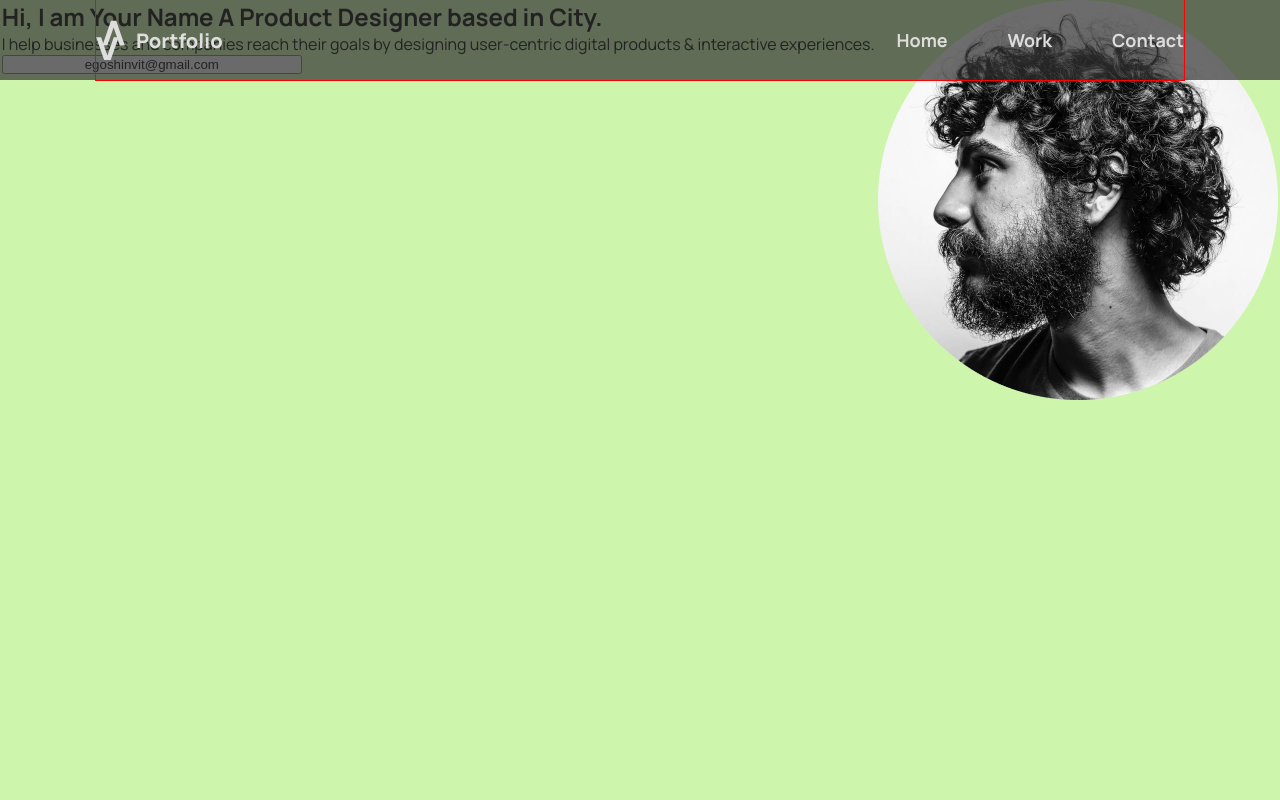
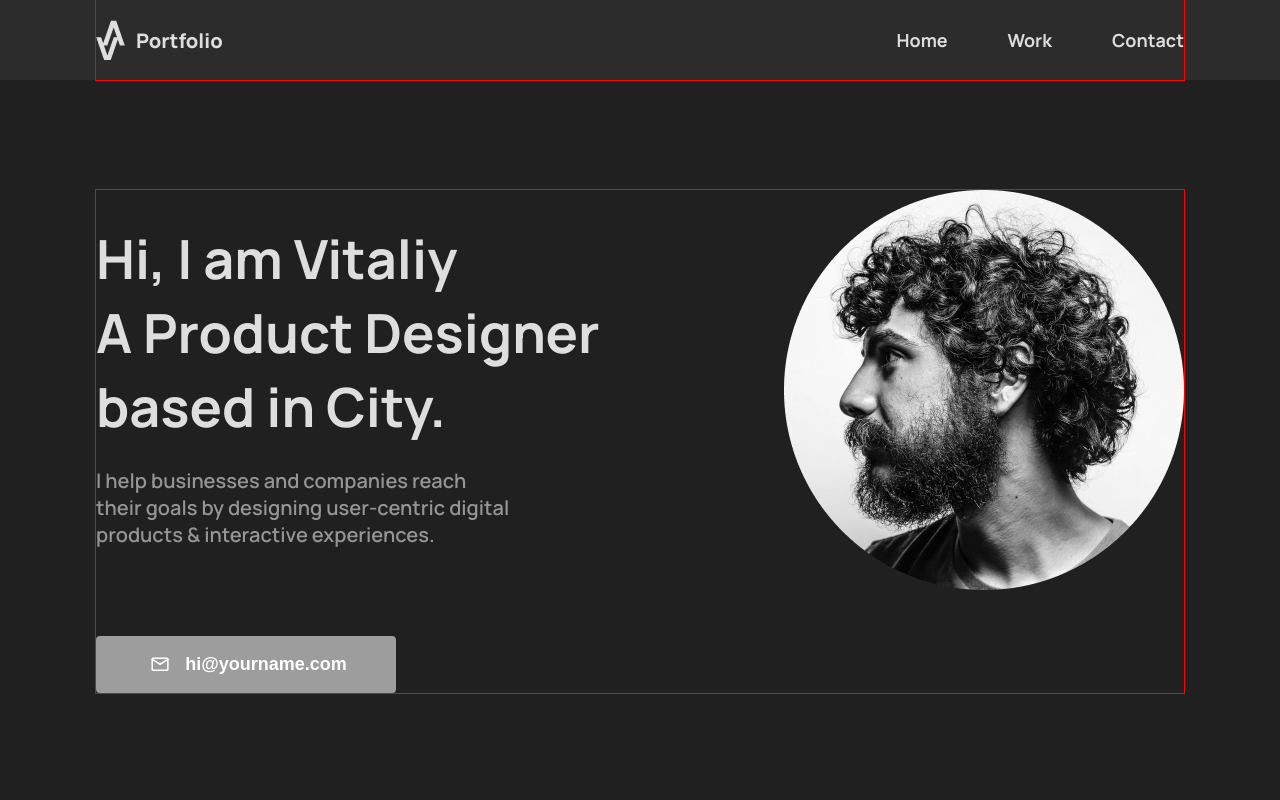
Before and after one commit to EgoshinVA/my-portfolio, a React (Create React App) app: page / in a window 1280 px wide. Shown: the top 800 px of the page. Built offline with nearby package versions, Linux system fonts and the light colour scheme.

Commit message:
Styling main and button

```diff
--- a/src/components/Button.tsx
+++ b/src/components/Button.tsx
@@ -1,16 +1,31 @@
 import React from 'react';
 import styled from "styled-components";
+import {theme} from "../style/Theme";
+import Icon from "./icon/Icon";
 
 export const Button = () => {
     return (
         <StyledButton>
-            <Title>egoshinvit@gmail.com</Title>
+            <Icon iconId={'mail'} height={'16'} width={'24'} viewBox={'0 0 16 21'}/>
+            <Title>hi@yourname.com</Title>
         </StyledButton>
     );
 };
 
 const StyledButton = styled.button`
-max-width: 300px;
+  width: 300px;
+  height: 57px;
+  background-color: ${theme.colors.button};
+  cursor: pointer;
+  border: none;
+  border-radius: 4px;
+  color: #FFFFFF;
+  font-size: 18px;
+  font-weight: 600;
+  gap: 16px;
+  display: flex;
+  justify-content: center;
+  align-items: center;
 `
 
-const Title = styled.span``
+const Title = styled.p``
--- a/src/layout/sections/main/Main.tsx
+++ b/src/layout/sections/main/Main.tsx
@@ -3,29 +3,32 @@ import styled from "styled-components";
 import {FlexWrapper} from "../../../components/FlexWrapper";
 import {Button} from "../../../components/Button";
 import photo from '../../../assets/images/photo.png'
+import {Container} from "../../../components/Container";
+import {theme} from "../../../style/Theme";
 
 export const Main = () => {
     return (
         <StyledMain>
-            <FlexWrapper justify={'space-around'}>
-                <MainTextBlock>
-                    <MainTitle>Hi, I am Your Name
-                        A Product Designer
-                        based in City.</MainTitle>
-                    <MainText>I help businesses and companies reach
-                        their goals by designing user-centric digital
-                        products & interactive experiences.</MainText>
-                    <Button></Button>
-                </MainTextBlock>
-                <img src={photo} alt='photo'/>
-            </FlexWrapper>
+            <Container>
+                <FlexWrapper justify={'space-between'}>
+                    <MainTextBlock>
+                        <MainTitle><p>Hi, I am Vitaliy</p>
+                            <p>A Product Designer</p>
+                                <p>based in City.</p></MainTitle>
+                        <MainText><p>I help businesses and companies reach</p>
+                            <p>their goals by designing user-centric digital</p>
+                            <p>products & interactive experiences.</p></MainText>
+                        <Button></Button>
+                    </MainTextBlock>
+                    <Image src={photo} alt='photo'/>
+                </FlexWrapper>
+            </Container>
         </StyledMain>
     );
 };
 
 const StyledMain = styled.section`
-  background-color: #cdf5ab;
-  min-height: 100vh;
+  padding: 190px 0 145px
 `
 
 const MainTextBlock = styled.div`
@@ -34,7 +37,20 @@ const MainTextBlock = styled.div`
 `
 
 const MainText = styled.span`
-
+  font-size: 20px;
+  font-weight: 600;
+  color: ${theme.colors.secondFont};
+  margin: 24px 0 88px;
 `
 
-const MainTitle = styled.h1``
+const MainTitle = styled.h1`
+  font-size: 54px;
+  font-weight: 700;
+  color: ${theme.colors.font};
+  margin-top: 31px;
+`
+
+const Image = styled.img`
+  width: 400px;
+  height: 400px;
+`
```
